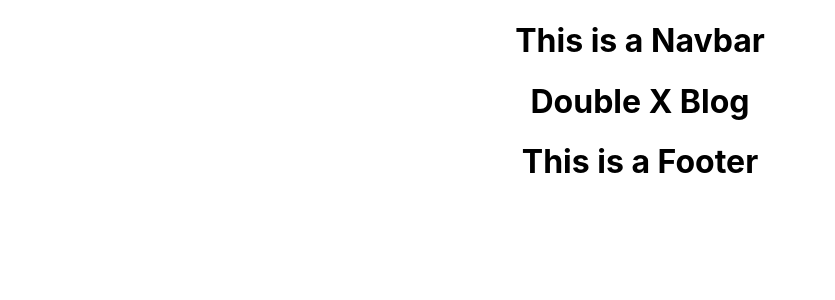
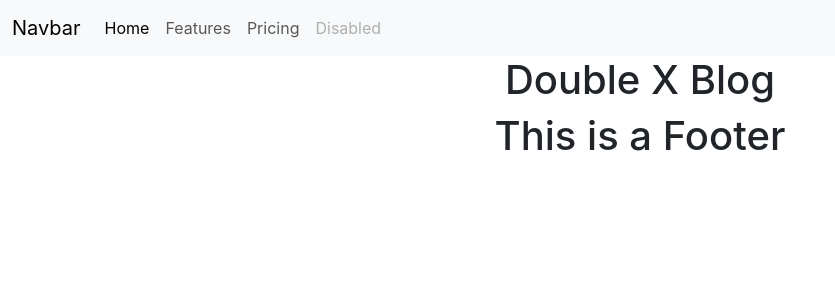
Before and after one commit to putongyong/Django-React-Website, a React (Create React App) app in the folder blog/frontend/: page / in a window 1280 px wide. Shown: the top 300 px of the page, without its empty margins (0-835 px from the left). Built offline with nearby package versions, Linux system fonts and the light colour scheme.

Commit message:
add boostrap navbar

```diff
--- a/blog/frontend/public/index.html
+++ b/blog/frontend/public/index.html
@@ -9,6 +9,8 @@
       name="description"
       content="Web site created using create-react-app"
     />
+    <link href="https://cdn.jsdelivr.net/npm/bootstrap@5.3.0-alpha3/dist/css/bootstrap.min.css" rel="stylesheet" integrity="sha384-KK94CHFLLe+nY2dmCWGMq91rCGa5gtU4mk92HdvYe+M/SXH301p5ILy+dN9+nJOZ" crossorigin="anonymous">
+    <script src="https://cdn.jsdelivr.net/npm/bootstrap@5.3.0-alpha3/dist/js/bootstrap.bundle.min.js" integrity="sha384-ENjdO4Dr2bkBIFxQpeoTz1HIcje39Wm4jDKdf19U8gI4ddQ3GYNS7NTKfAdVQSZe" crossorigin="anonymous"></script>
     <link rel="apple-touch-icon" href="%PUBLIC_URL%/logo192.png" />
     <!--
       manifest.json provides metadata used when your web app is installed on a
--- a/blog/frontend/src/components/Navbar.jsx
+++ b/blog/frontend/src/components/Navbar.jsx
@@ -1,8 +1,29 @@
 function Navbar(){
     return (
-        <h1 className="Navbar">
-          This is a Navbar
-        </h1>
+      <nav class="navbar navbar-expand-lg bg-body-tertiary">
+      <div class="container-fluid">
+        <a class="navbar-brand" href="#">Navbar</a>
+        <button class="navbar-toggler" type="button" data-bs-toggle="collapse" data-bs-target="#navbarNav" aria-controls="navbarNav" aria-expanded="false" aria-label="Toggle navigation">
+          <span class="navbar-toggler-icon"></span>
+        </button>
+        <div class="collapse navbar-collapse" id="navbarNav">
+          <ul class="navbar-nav">
+            <li class="nav-item">
+              <a class="nav-link active" aria-current="page" href="#">Home</a>
+            </li>
+            <li class="nav-item">
+              <a class="nav-link" href="#">Features</a>
+            </li>
+            <li class="nav-item">
+              <a class="nav-link" href="#">Pricing</a>
+            </li>
+            <li class="nav-item">
+              <a class="nav-link disabled">Disabled</a>
+            </li>
+          </ul>
+        </div>
+      </div>
+    </nav>
       );
 }
 export default Navbar;
```
